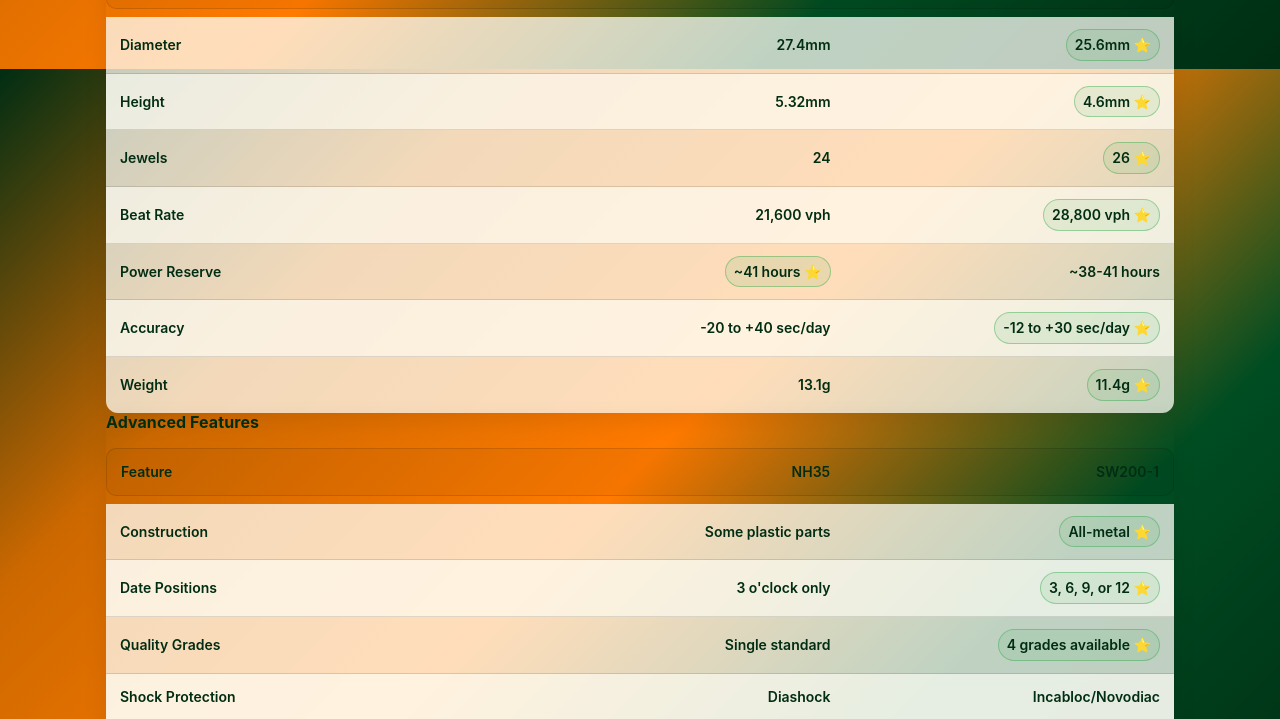
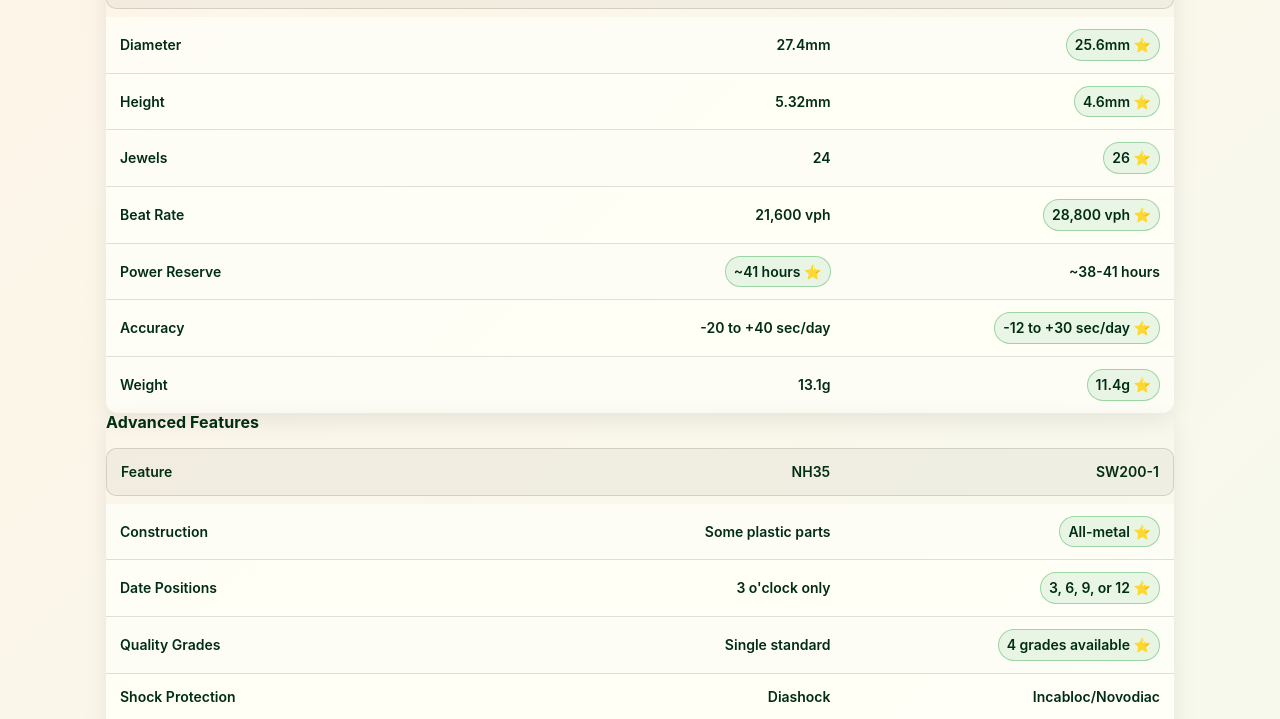
Before and after one commit to mreatwell/mr-eatwell-corrected-guide, a plain HTML site: page index.html in a window 1280 px wide. Shown: the part 731-1450 px from the top of the page. Drawn offline with nearby package versions, Linux system fonts and the light colour scheme; a web font is replaced by a local one.

Commit message:
style(bg): apply pale orange→pale green gradient globally for improved readability

```diff
--- a/overrides.css
+++ b/overrides.css
@@ -18,6 +18,11 @@
 html { font-family: 'FKGroteskNeue', 'Inter', -apple-system, BlinkMacSystemFont, 'Segoe UI', Roboto, Helvetica, Arial, sans-serif; }
 h1, h2, h3 { font-weight: 700; letter-spacing: .005em; }
 body { color: var(--me-text); line-height: 1.6; }
+
+/* Global background — pale orange → pale green */
+body {
+  background: linear-gradient(135deg, #FFF3E6 0%, #F1FFF4 100%) !important;
+}
 
 /* match site container width */
 .container { max-width: var(--container-max) !important; }
```
